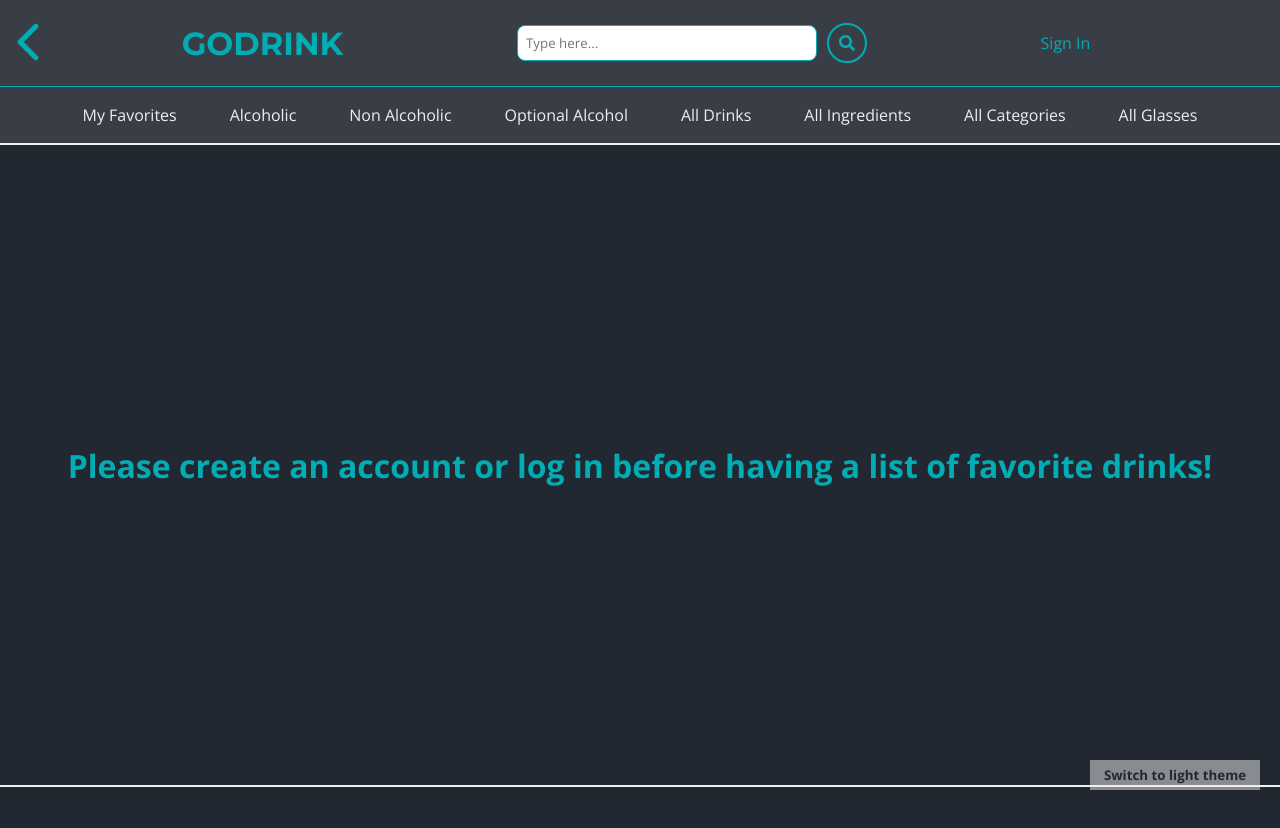
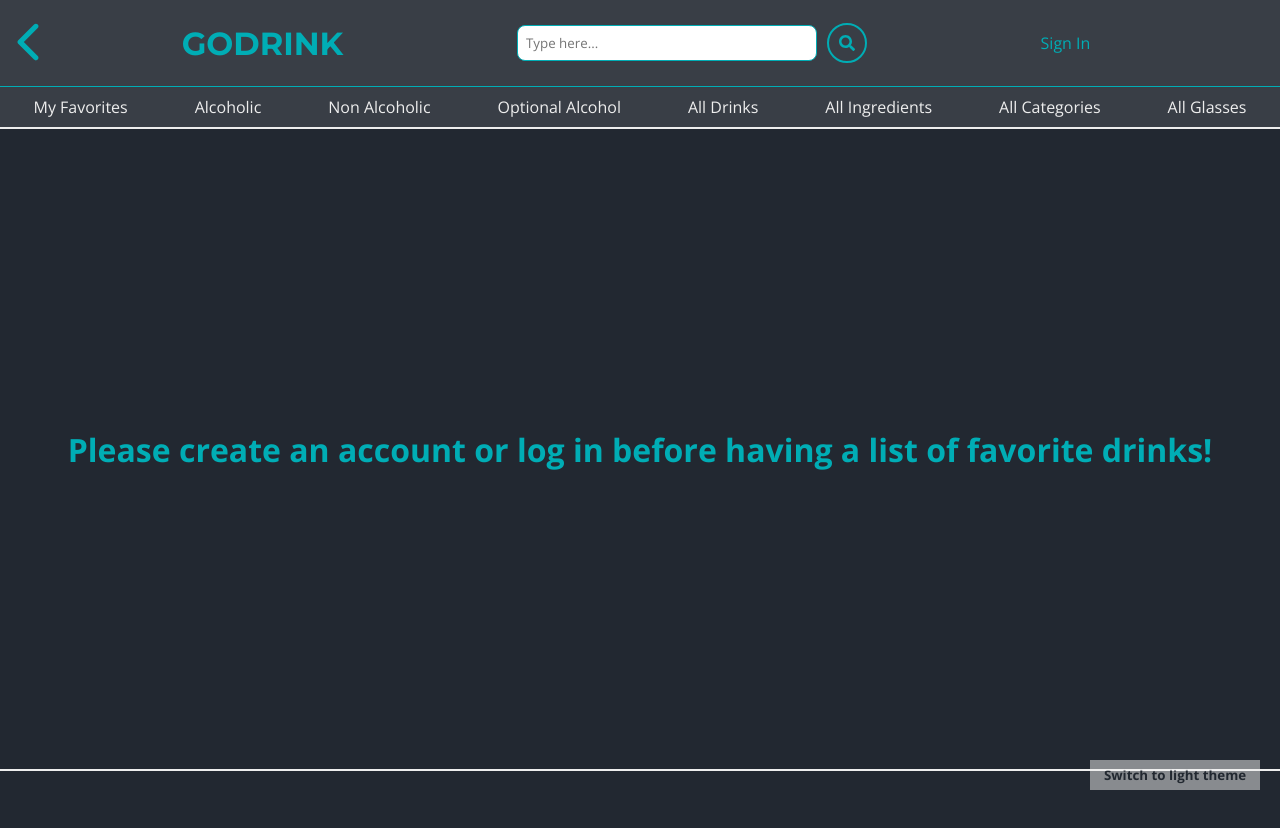
Before and after one commit to MatheusAndrade23/Go_Drink_React, a React (Create React App) app: page /favorites in a window 1280 px wide. Shown: the top 828 px of the page. Built offline with nearby package versions, Linux system fonts and the light colour scheme.

Commit message:
Carousel

```diff
--- a/package.json
+++ b/package.json
@@ -12,6 +12,7 @@
     "prettier": "^2.6.2",
     "react": "^18.0.0",
     "react-dom": "^18.0.0",
+    "react-elastic-carousel": "^0.11.5",
     "react-icons": "^4.3.1",
     "react-router-dom": "^6.3.0",
     "react-scripts": "5.0.1",
--- a/src/components/HeaderMenu/styles.js
+++ b/src/components/HeaderMenu/styles.js
@@ -5,10 +5,50 @@ export const Menu = styled.ul`
     width: 100%;
     border-bottom: 2px solid ${theme.colors.primaryColor};
     background-color: ${theme.colors.secondaryColor};
-    padding: ${theme.spacings.xsmall} ${theme.spacings.huge};
     display: flex;
     flex-direction: row;
     align-items: center;
     justify-content: space-around;
+
+    & div.rec-carousel-wrapper{
+      padding: ${theme.spacings.small};
+      align-items: center;
+    }
+
+    & button.rec-arrow {
+      background-color: ${theme.colors.primaryColor} !important;
+      color: ${theme.colors.fourthColor} !important;
+      display: none;
+
+      &:disabled{
+        cursor: pointer;
+        visibility: hidden;
+      }
+
+      &:hover{
+        background-color: ${theme.colors.thirdColor} !important;
+      }
+
+      @media ${theme.media.mediumScreen} {
+        display: block;
+      }
+    }
+
+    & button.rec-dot {
+
+      &.rec-dot_active {
+        background-color: ${theme.colors.thirdColor} !important;
+        box-shadow: 0 0 1px 3px ${theme.colors.thirdColor} !important;
+      }
+
+      &:focus{
+        background-color: ${theme.colors.thirdColor} !important;
+        box-shadow: 0 0 1px 3px ${theme.colors.thirdColor} !important;
+      }
+
+      &:hover{
+        box-shadow: 0 0 1px 3px ${theme.colors.thirdColor} !important;
+      }
+    }
   `}
 `;
```
Also changed, not shown: 1 other file (tests, documents, lock files or other folders).
